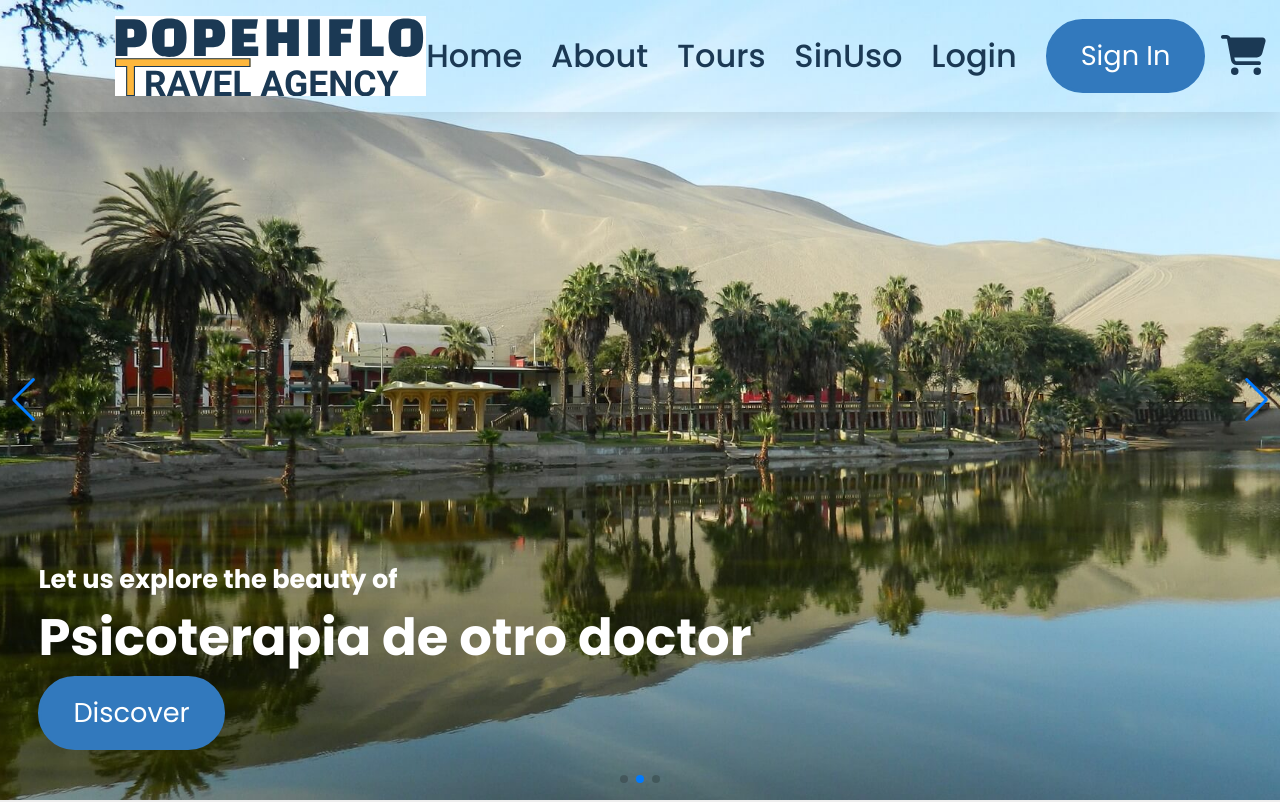
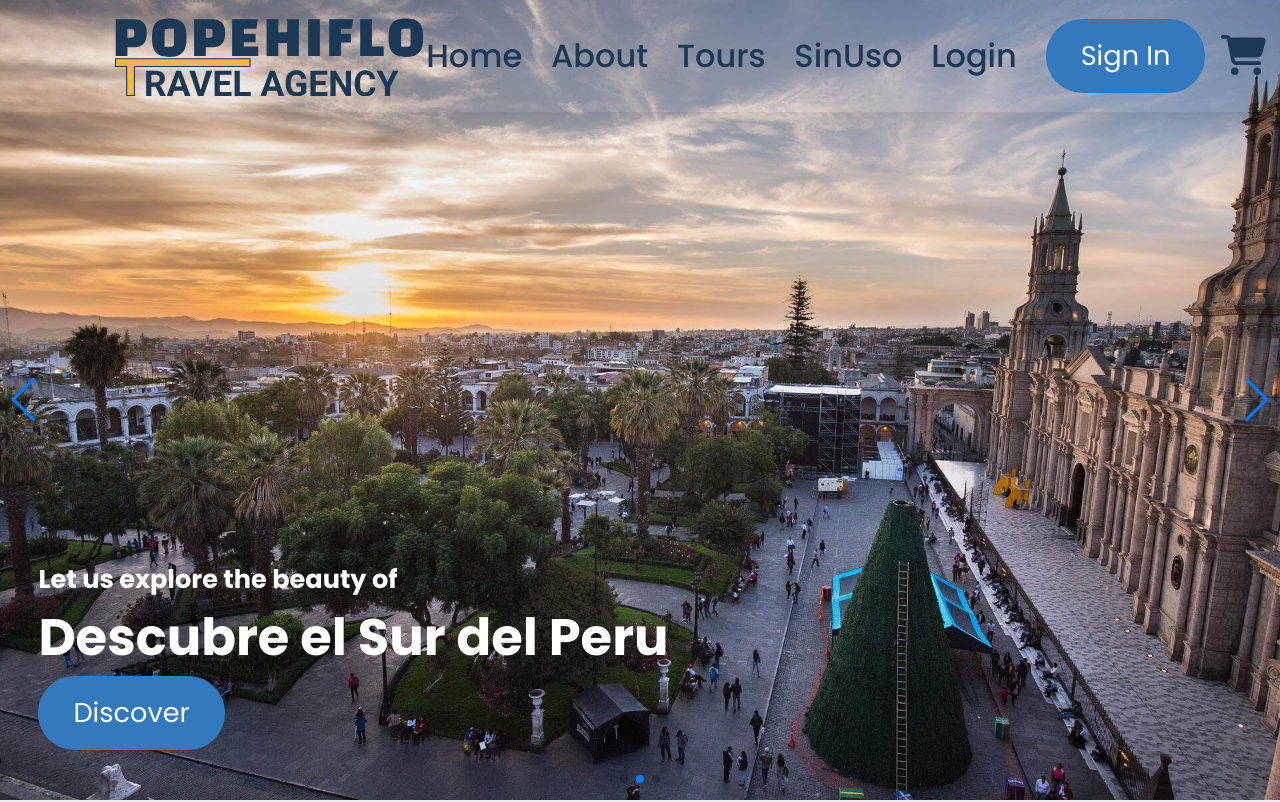
Before and after one commit to popehiflo/popehiflo-travel-agency-frontend, a React (Create React App) app: page / in a window 1280 px wide. Shown: the top 802 px of the page. Built offline with nearby package versions, Linux system fonts and the light colour scheme.

Commit message:
fix: title tours, logo header

```diff
--- a/src/MOCKDATA.js
+++ b/src/MOCKDATA.js
@@ -27,9 +27,9 @@ const dataTours = [
   },
   {
     id: uuidv4(),
-    img: `${img3}`,
-    title: 'Psicoterapia de otro doctor',
-    slug: 'psicoterapia-de-otro-doctor',
+    img: `${img4}`,
+    title: 'Descubre el Sur del Peru',
+    slug: 'descubre-el-sur-del-peru',
     duration: {
       days: 4,
       nights: 3,
@@ -43,8 +43,8 @@ const dataTours = [
   {
     id: uuidv4(),
     img: `${img2}`,
-    title: 'Psicoterapia de otro doctor nro 3',
-    slug: 'psicoterapia-de-otro-doctor-nro-3',
+    title: 'Tesoros del Norte del Perú',
+    slug: 'tesoros-del-norte-del-peru',
     duration: {
       days: 4,
       nights: 3,
--- a/src/components/Header.jsx
+++ b/src/components/Header.jsx
@@ -29,7 +29,6 @@ const HeaderWrapper = styledComponents.header`
 const Logo = styledComponents.img`
   display: flex;
   min-height: 5rem;
-  background-color: #FFF;
 `;
 
 const NavWrapper = styledComponents.div`
```
